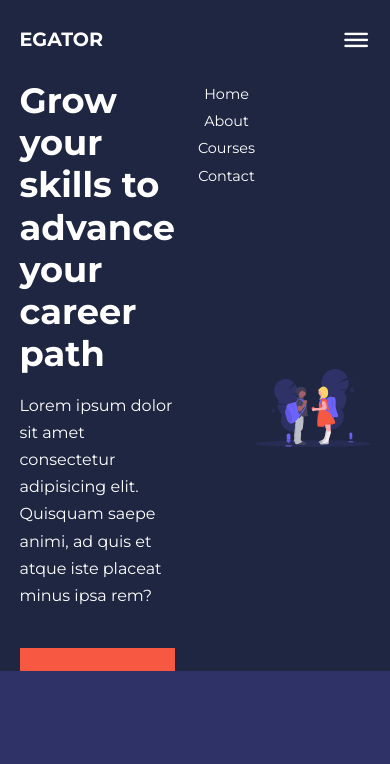
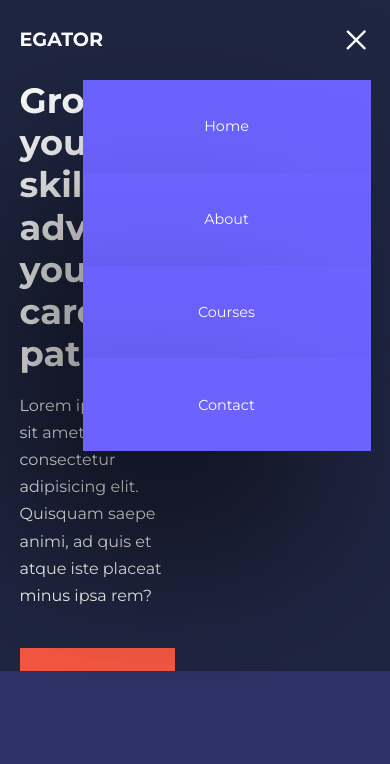
Before and after one commit to lmancbr7/Education-website, a plain HTML site: page index.html in a window 390 px wide. Both pictures are taken after a click on the button 356 px from the left and 40 px from the top of the page. Shown: the top 764 px of the page. Drawn offline with nearby package versions, Linux system fonts and the light colour scheme.

Commit message:
Education-website

```diff
--- a/css/style.css
+++ b/css/style.css
@@ -427,6 +427,7 @@ footer ul li a:hover{
     nav button#close-menu-btn{
         display: none;
     }
+
     .nav__menu{
         position: fixed;
         top: 5rem;
@@ -435,5 +436,25 @@ footer ul li a:hover{
         width: 18rem;
         flex-direction: column;
         gap: 0;
+        display: none;
+    }
+
+    .nav__menu li{
+        width: 100%;
+        height: 5.8rem;
+    }
+
+    .nav__menu li a{
+        background: var(--color-primary);
+        box-shadow: -4rem 6rem 10rem rgba(0, 0, 0, 0.6);
+        width: 100%;
+        height: 100%;
+        display: grid;
+        place-items: center;
+    }
+
+    .nav__menu li a:hover{
+        background: var(--color-bg2);
+        color: var(--color-white);
     }
 }
--- a/script.js
+++ b/script.js
@@ -19,3 +19,23 @@ faqs.forEach(faq => {
         }
     })
 })
+
+// show/hide nav menu
+const menu = document.querySelector(".nav__menu");
+const menuBtn = document.querySelector("#open-menu-btn");
+const closeBtn = document.querySelector("#close-menu-btn");
+
+menuBtn.addEventListener('click', () => {
+    menu.style.display = "flex";
+    closeBtn.style.display = "inline-block";
+    menuBtn.style.display = "none";
+})
+
+// close nav menu
+const closeNav = () => {
+    menu.style.display = "none";
+    closeBtn.style.display = "none";
+    menuBtn.style.display = "inline-block";
+}
+
+closeBtn.addEventListener('click', closeNav)
```
